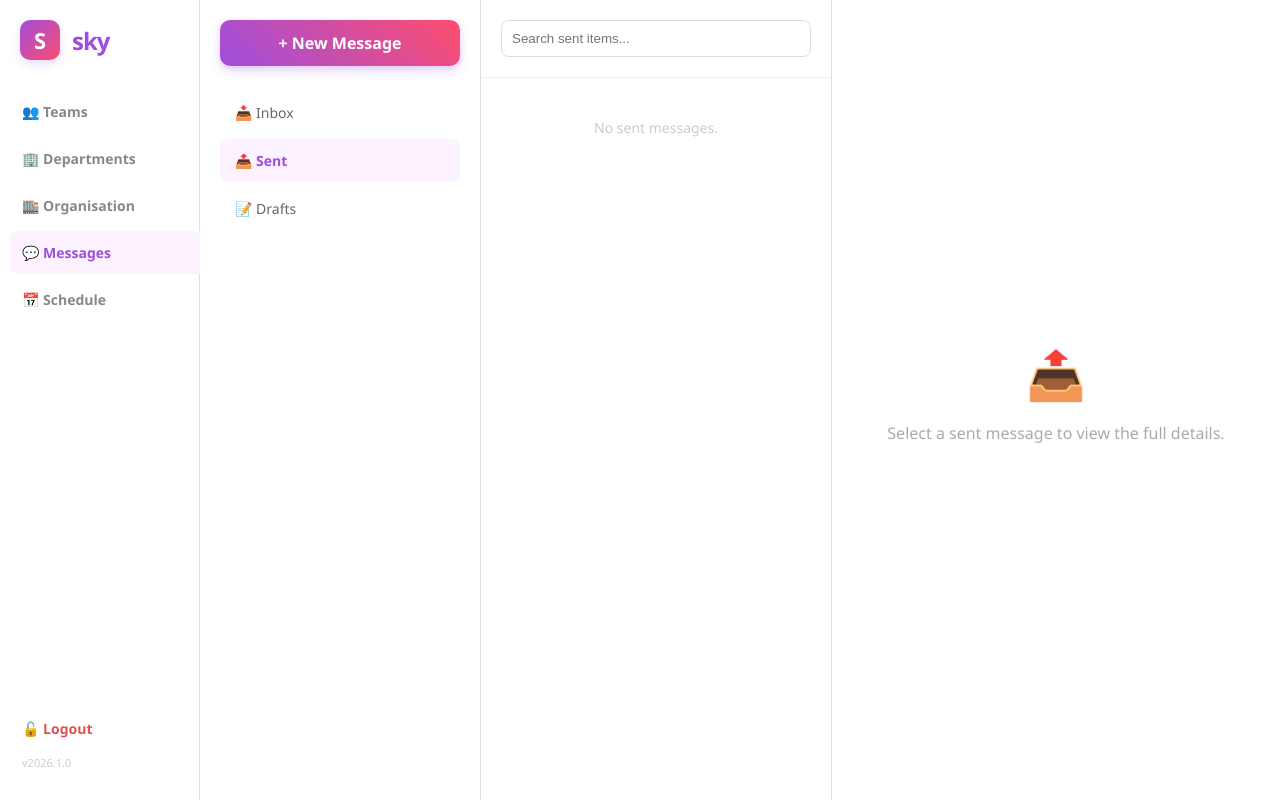
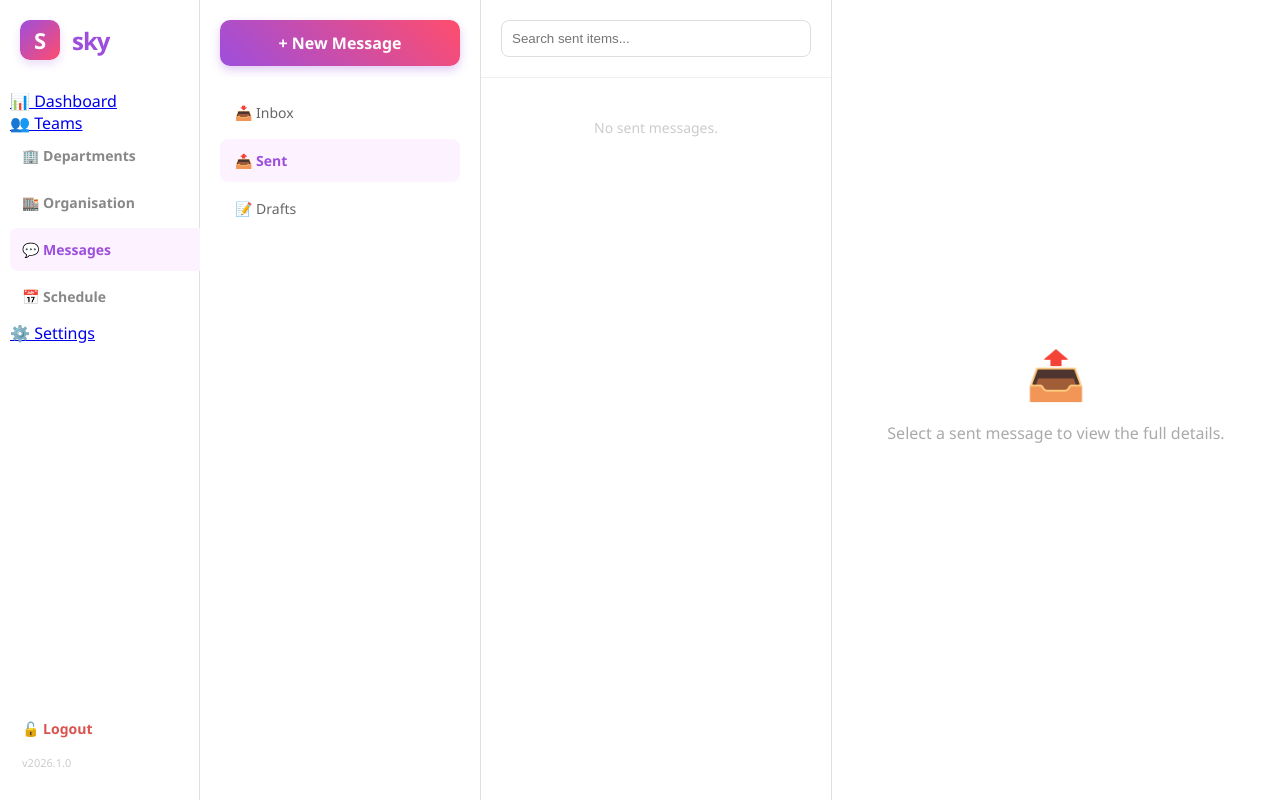
Before and after one commit to jrsdc/django_unchained_project, a Django app: template messaging_system/user_messages/templates/user_messages/sent.html in a window 1280 px wide. Run offline with Django 5.2, Linux system fonts and the light colour scheme; the template is opened without the code that fills it, so the values that code supplies are empty; parts of the project's set-up code (start-up, migrations or seed data) failed here and were passed over.

Commit message:
Update to the URL so it links

```diff
--- a/messaging_system/user_messages/templates/user_messages/drafts.html
+++ b/messaging_system/user_messages/templates/user_messages/drafts.html
@@ -53,11 +53,13 @@
             <div class="logo-icon">S</div>
             <span class="logo-text">sky</span>
         </div>
+        <a href="#" class="main-nav-item">📊 Dashboard</a>
         <a href="#" class="main-nav-item">👥 Teams</a>
         <a href="#" class="main-nav-item">🏢 Departments</a>
         <a href="#" class="main-nav-item">🏬 Organisation</a>
         <a href="{% url 'inbox' %}" class="main-nav-item">💬 Messages</a>
         <a href="#" class="main-nav-item">📅 Schedule</a>
+        <a href="#" class="main-nav-item">⚙️ Settings</a>
 
         <div class="sidebar-footer">
             <form action="{% url 'logout' %}" method="post">
--- a/messaging_system/user_messages/templates/user_messages/inbox.html
+++ b/messaging_system/user_messages/templates/user_messages/inbox.html
@@ -51,11 +51,13 @@
             <div class="logo-icon">S</div>
             <span class="logo-text">sky</span>
         </div>
+        <a href="#" class="main-nav-item">📊 Dashboard</a>
         <a href="#" class="main-nav-item">👥 Teams</a>
         <a href="#" class="main-nav-item">🏢 Departments</a>
         <a href="#" class="main-nav-item">🏬 Organisation</a>
         <a href="{% url 'inbox' %}" class="main-nav-item" style="color: var(--sky-purple); background: #fdf2ff; border-radius: 8px;">💬 Messages</a>
         <a href="#" class="main-nav-item">📅 Schedule</a>
+        <a href="#" class="main-nav-item">⚙️ Settings</a>
 
         <div class="sidebar-footer">
             <form action="{% url 'logout' %}" method="post">
--- a/messaging_system/user_messages/templates/user_messages/new_message.html
+++ b/messaging_system/user_messages/templates/user_messages/new_message.html
@@ -50,11 +50,13 @@
             <div class="logo-icon">S</div>
             <span class="logo-text">sky</span>
         </div>
+        <a href="#" class="main-nav-item">📊 Dashboard</a>
         <a href="#" class="main-nav-item">👥 Teams</a>
         <a href="#" class="main-nav-item">🏢 Departments</a>
         <a href="#" class="main-nav-item">🏬 Organisation</a>
         <a href="{% url 'inbox' %}" class="main-nav-item">💬 Messages</a>
         <a href="#" class="main-nav-item">📅 Schedule</a>
+        <a href="#" class="main-nav-item">⚙️ Settings</a>
 
         <div class="sidebar-footer">
             <form action="{% url 'logout' %}" method="post">
--- a/messaging_system/user_messages/templates/user_messages/sent.html
+++ b/messaging_system/user_messages/templates/user_messages/sent.html
@@ -53,11 +53,13 @@
             <div class="logo-icon">S</div>
             <span class="logo-text">sky</span>
         </div>
-        <a href="#" class="main-nav-item">👥 Teams</a>
+        <a href="{% url 'dashboard' %}"main-nav-item">📊 Dashboard</a>
+        <a href="{% url 'teams_page' %}"main-nav-item">👥 Teams</a>
         <a href="#" class="main-nav-item">🏢 Departments</a>
         <a href="#" class="main-nav-item">🏬 Organisation</a>
         <a href="{% url 'inbox' %}" class="main-nav-item" style="color: var(--sky-purple); background: #fdf2ff; border-radius: 8px;">💬 Messages</a>
         <a href="#" class="main-nav-item">📅 Schedule</a>
+        <a href="{% url 'settings_page' %}"main-nav-item">⚙️ Settings</a>
 
         <div class="sidebar-footer">
             <form action="{% url 'logout' %}" method="post">
--- a/messaging_system/user_messages/urls.py
+++ b/messaging_system/user_messages/urls.py
@@ -30,4 +30,8 @@ urlpatterns = [
     path('password-reset/done/', auth_views.PasswordResetDoneView.as_view(template_name='user_messages/password_reset_done.html'), name='password_reset_done'),
     path('password-reset-confirm/<uidb64>/<token>/', auth_views.PasswordResetConfirmView.as_view(template_name='user_messages/password_reset_confirm.html'), name='password_reset_confirm'),
     path('password-reset-complete/', auth_views.PasswordResetCompleteView.as_view(template_name='user_messages/password_reset_complete.html'), name='password_reset_complete'),
+
+    # Sidebar
+    path('dashboard/', views.dashboard, name='dashboard'),
+    path('settings/', views.settings_page, name='settings_page'),
 ]
```
